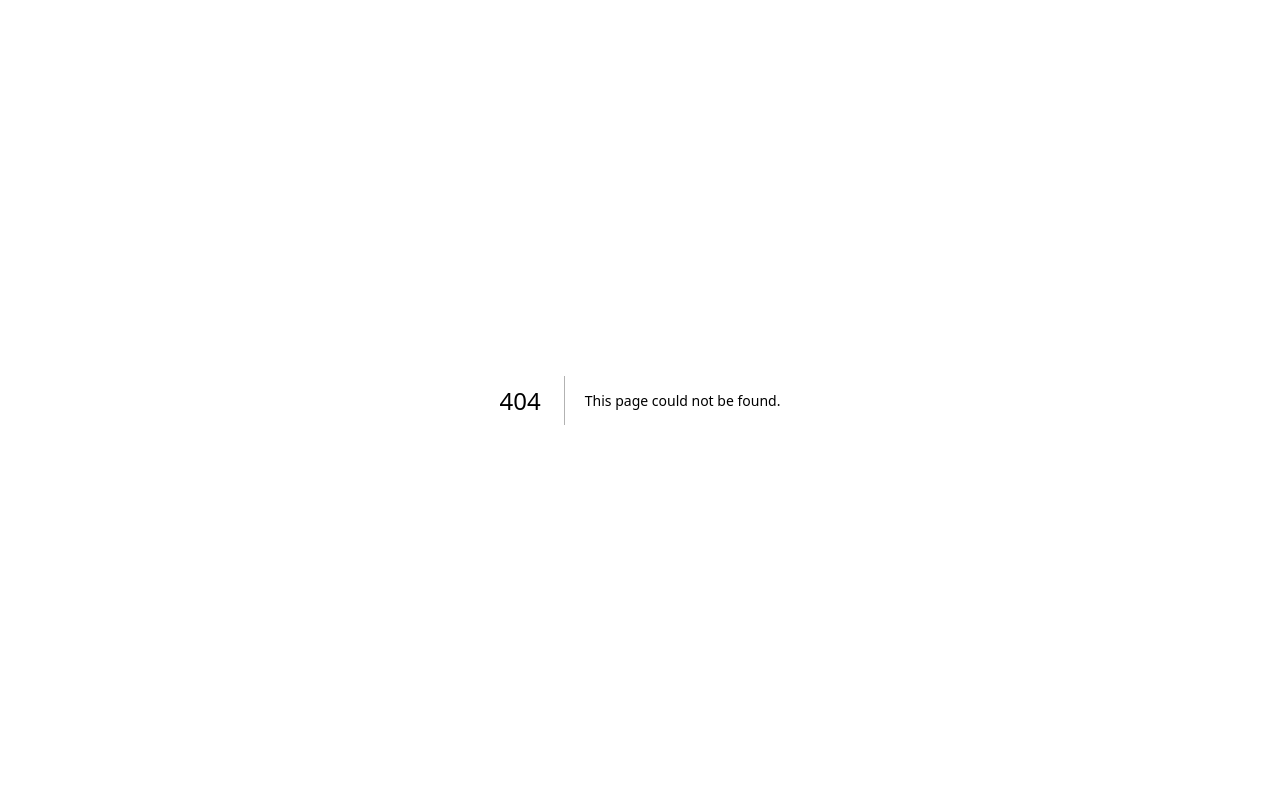
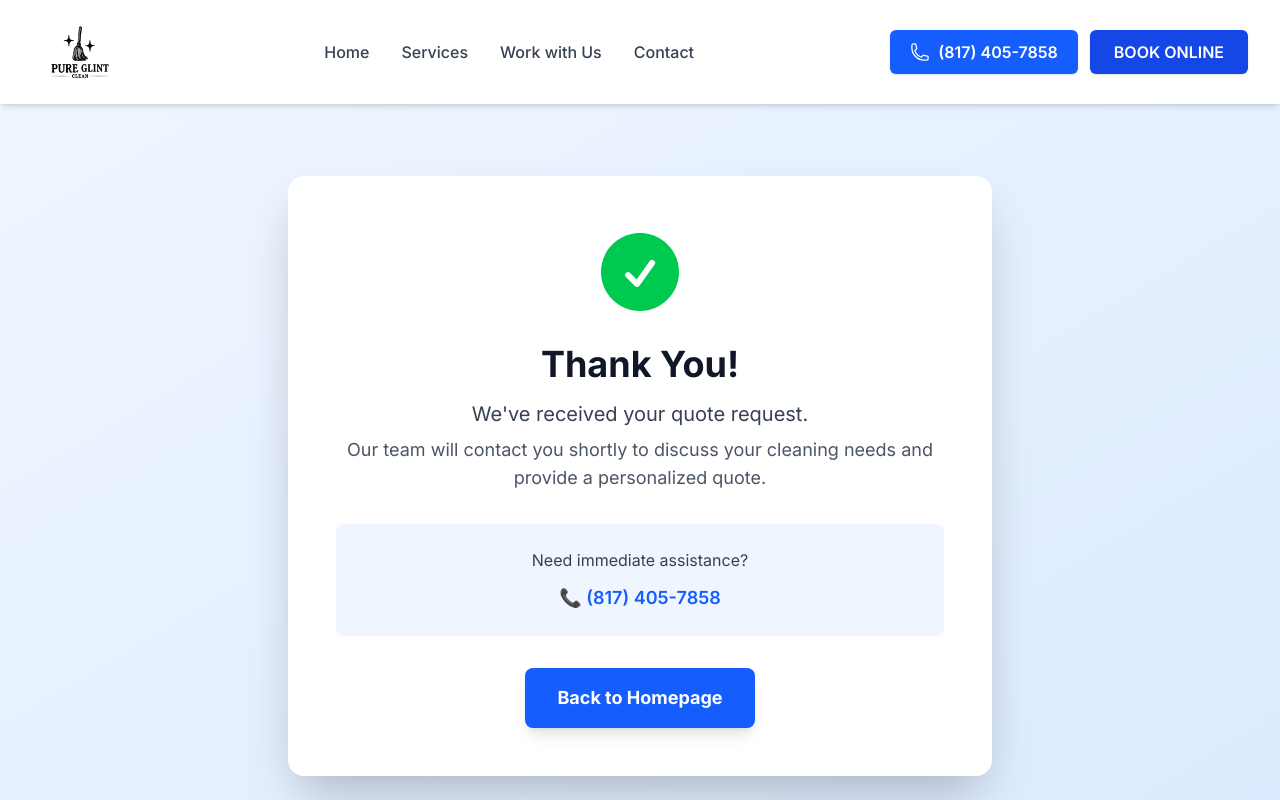
Before and after one commit to myDeveloperJourney/pure-glint-clean-website, a Next.js app: page /success in a window 1280 px wide. Before the commit this address had no page. Shown: the top 800 px of the page. Built offline with nearby package versions, Linux system fonts and the light colour scheme.

Commit message:
wip: adds updates

```diff
--- /dev/null
+++ b/src/app/get-quote/page.tsx
@@ -0,0 +1,15 @@
+import Header from "@/components/Header";
+import BookingForm from "@/components/BookingForm";
+import Footer from "@/components/Footer";
+
+export default function GetQuote() {
+  return (
+    <div className="min-h-screen bg-white">
+      <Header />
+      <main className="pt-24">
+        <BookingForm redirectOnSuccess="/success" />
+      </main>
+      <Footer />
+    </div>
+  );
+}
--- /dev/null
+++ b/src/app/success/page.tsx
@@ -0,0 +1,57 @@
+import Link from "next/link";
+import Header from "@/components/Header";
+import Footer from "@/components/Footer";
+import { CheckCircleIcon } from "@heroicons/react/24/solid";
+
+export default function Success() {
+  return (
+    <div className="min-h-screen bg-white">
+      <Header />
+      <main className="flex-grow pt-24">
+        <section className="py-20 bg-gradient-to-br from-blue-50 to-blue-100">
+          <div className="mx-auto max-w-3xl px-4 sm:px-6 lg:px-8">
+            <div className="bg-white rounded-2xl shadow-2xl overflow-hidden p-12 text-center">
+              {/* Success Icon */}
+              <div className="flex justify-center mb-6">
+                <CheckCircleIcon className="h-24 w-24 text-green-500" />
+              </div>
+
+              {/* Success Message */}
+              <h1 className="text-4xl font-bold text-gray-900 mb-4">
+                Thank You!
+              </h1>
+              <p className="text-xl text-gray-700 mb-2">
+                We've received your quote request.
+              </p>
+              <p className="text-lg text-gray-600 mb-8">
+                Our team will contact you shortly to discuss your cleaning needs and provide a personalized quote.
+              </p>
+
+              {/* Contact Info */}
+              <div className="bg-blue-50 rounded-lg p-6 mb-8">
+                <p className="text-gray-700 mb-3">
+                  Need immediate assistance?
+                </p>
+                <a
+                  href="tel:8174057858"
+                  className="inline-flex items-center text-blue-600 hover:text-blue-700 font-semibold text-lg"
+                >
+                  📞 (817) 405-7858
+                </a>
+              </div>
+
+              {/* Back to Homepage Button */}
+              <Link
+                href="/"
+                className="inline-block bg-blue-600 hover:bg-blue-700 text-white font-bold py-4 px-8 rounded-lg transition-all shadow-lg hover:shadow-xl transform hover:-translate-y-0.5 text-lg"
+              >
+                Back to Homepage
+              </Link>
+            </div>
+          </div>
+        </section>
+      </main>
+      <Footer />
+    </div>
+  );
+}
--- a/src/components/BookingForm.tsx
+++ b/src/components/BookingForm.tsx
@@ -3,8 +3,14 @@
 import { useState, FormEvent } from "react";
 import { CheckCircleIcon } from "@heroicons/react/24/solid";
 import Image from "next/image";
+import { useRouter } from "next/navigation";
 
-const BookingForm = () => {
+interface BookingFormProps {
+  redirectOnSuccess?: string;
+}
+
+const BookingForm = ({ redirectOnSuccess }: BookingFormProps) => {
+  const router = useRouter();
   const [formData, setFormData] = useState({
     firstName: "",
     lastName: "",
@@ -37,6 +43,12 @@ const BookingForm = () => {
       const data = await response.json();
 
       if (response.ok) {
+        // If redirect is specified, navigate to that page
+        if (redirectOnSuccess) {
+          router.push(redirectOnSuccess);
+          return;
+        }
+
         setSubmitStatus({
           type: "success",
           message: data.message || "Thank you! We'll contact you shortly.",
```
